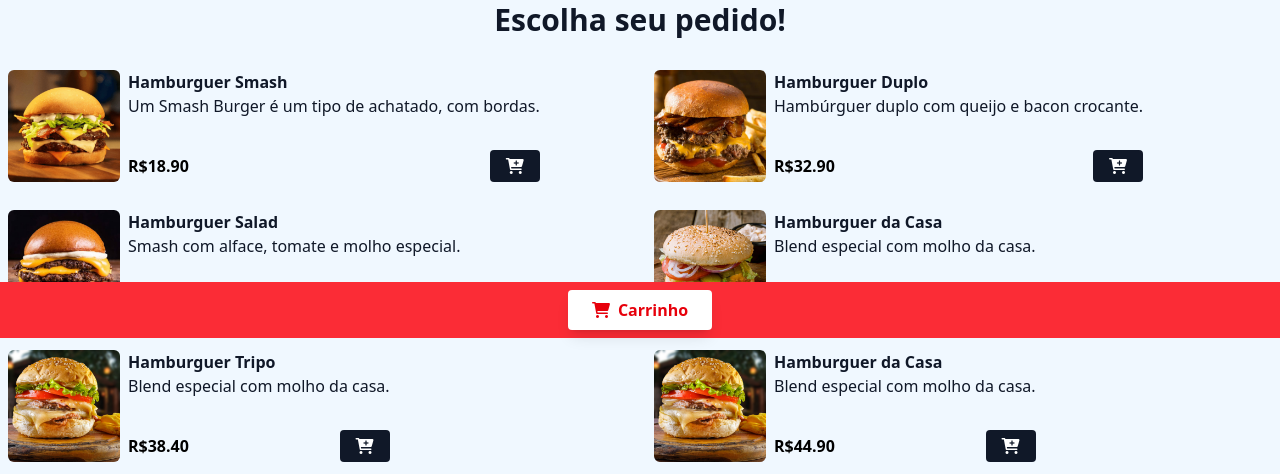
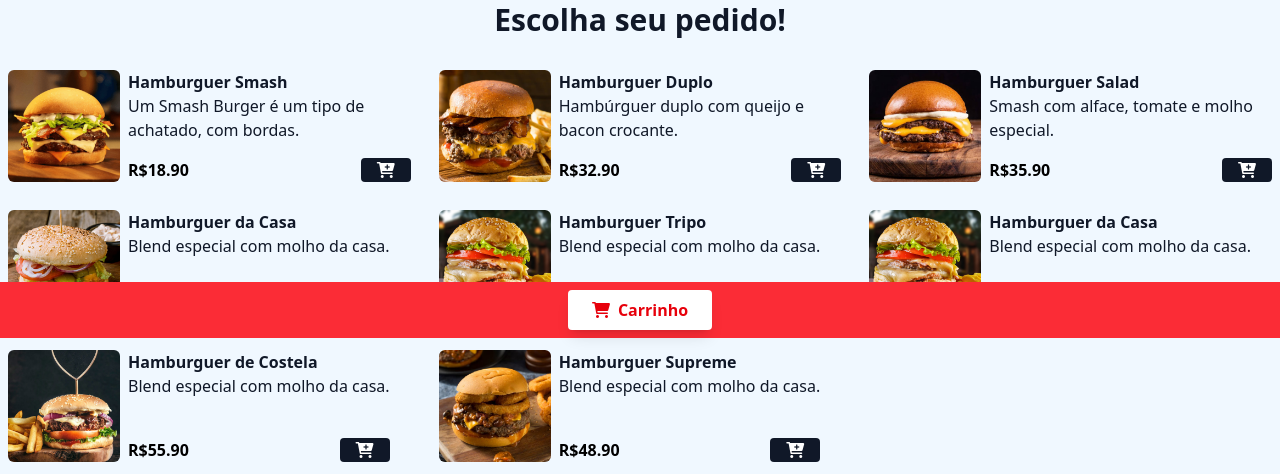
Before and after one commit to Flavio-Antonio-da-Silva/Hamburgueria, a React (Vite) app in the folder cardapio4/: page / in a window 1280 px wide. Shown: the part 462-936 px from the top of the page. Built offline with nearby package versions, Linux system fonts and the light colour scheme.

Commit message:
Alterei para três colunas.

```diff
--- a/cardapio4/src/components/Cardapio.jsx
+++ b/cardapio4/src/components/Cardapio.jsx
@@ -30,38 +30,34 @@ export default function Cardapio() {
       price: 30.00,
       img: '/src/assets/hamb-4.png',
     },
-     {
+    {
       name: 'Hamburguer Tripo',
       desc: 'Blend especial com molho da casa.',
       price: 38.40,
       img: '/src/assets/hamb-5.png',
     },
-
-     {
+    {
       name: 'Hamburguer da Casa',
       desc: 'Blend especial com molho da casa.',
       price: 44.90,
       img: '/src/assets/hamb-5.png',
     },
-
-     {
+    {
       name: 'Hamburguer de Costela',
       desc: 'Blend especial com molho da casa.',
       price: 55.90,
       img: '/src/assets/hamb-6.png',
     },
-
-     {
+    {
       name: 'Hamburguer Supreme',
       desc: 'Blend especial com molho da casa.',
       price: 48.90,
       img: '/src/assets/hamb-7.png',
     },
-
   ];
 
   return (
-    <section className="grid grid-cols-1 md:grid-cols-2 gap-7">
+    <section className="grid grid-cols-1 md:grid-cols-2 lg:grid-cols-3 gap-7">
       {produtos.map((item) => (
         <div key={item.name} className="flex gap-2">
           <img
@@ -78,7 +74,7 @@ export default function Cardapio() {
               <p className="font-bold text-black">R${item.price.toFixed(2)}</p>
               <button
                 onClick={() => addToCart(item)}
-                className="text-white bg-gray-900 px-4 py-1 rounded hover:bg-black"
+                className="flex items-center justify-center text-white bg-gray-900 px-4 py-1 rounded hover:bg-black"
               >
                 <i className="fa fa-cart-plus"></i>
               </button>
--- a/cardapio4/src/components/CartTotal.jsx
+++ b/cardapio4/src/components/CartTotal.jsx
@@ -1,16 +1,102 @@
-// Caminho: src/components/CartTotal.jsx
+// Caminho: src/components/Cardapio.jsx
 import React, { useContext } from 'react';
 import { CartContext } from '../context/CartContext';
 
-export default function CartTotal() {
-  const { getTotal } = useContext(CartContext);
+export default function Cardapio() {
+  const { addToCart } = useContext(CartContext);
+
+  const produtos = [
+    {
+      name: 'Hamburguer Smash',
+      desc: 'Um Smash Burger é um tipo de  achatado, com bordas.',
+      price: 18.90,
+      img: '/src/assets/hamb-1.png',
+    },
+    {
+      name: 'Hamburguer Duplo',
+      desc: 'Hambúrguer duplo com queijo e bacon crocante.',
+      price: 32.90,
+      img: '/src/assets/hamb-2.png',
+    },
+    {
+      name: 'Hamburguer Salad',
+      desc: 'Smash com alface, tomate e molho especial.',
+      price: 35.90,
+      img: '/src/assets/hamb-3.png',
+    },
+    {
+      name: 'Hamburguer da Casa',
+      desc: 'Blend especial com molho da casa.',
+      price: 30.00,
+      img: '/src/assets/hamb-4.png',
+    },
+    {
+      name: 'Hamburguer Tripo',
+      desc: 'Blend especial com molho da casa.',
+      price: 38.40,
+      img: '/src/assets/hamb-5.png',
+    },
+    {
+      name: 'Hamburguer da Casa',
+      desc: 'Blend especial com molho da casa.',
+      price: 44.90,
+      img: '/src/assets/hamb-5.png',
+    },
+    {
+      name: 'Hamburguer de Costela',
+      desc: 'Blend especial com molho da casa.',
+      price: 55.90,
+      img: '/src/assets/hamb-6.png',
+    },
+    {
+      name: 'Hamburguer Supreme',
+      desc: 'Blend especial com molho da casa.',
+      price: 48.90,
+      img: '/src/assets/hamb-7.png',
+    },
+  ];
 
   return (
-    <div className="mt-4">
-      <h3 className="text-lg font-semibold">Total:</h3>
-      <p className="text-xl font-bold text-green-600">
-        R${getTotal().toFixed(2)}
-      </p>
-    </div>
+    <section className="grid grid-cols-1 md:grid-cols-2 lg:grid-cols-3 gap-7">
+      {produtos.map((item) => (
+        <div key={item.name} className="flex gap-2">
+          <img
+            src={item.img}
+            alt={item.name}
+            className="w-28 h-28 rounded-md hover:scale-110 hover:-rotate-2 duration-300"
+          />
+          <div className="flex flex-col justify-between">
+            <div>
+              <p className="font-bold text-gray-900">{item.name}</p>
+              <p className="text-gray-900">{item.desc}</p>
+            </div>
+            <div className="flex items-center justify-between mt-3">
+              <p className="font-bold text-black">R${item.price.toFixed(2)}</p>
+              <button
+                onClick={() => addToCart(item)}
+                className="text-white bg-gray-900 p-2 rounded hover:bg-black"
+                aria-label={`Adicionar ${item.name} ao carrinho`}
+              >
+                {/* Ícone SVG de carrinho */}
+                <svg
+                  xmlns="http://www.w3.org/2000/svg"
+                  className="w-5 h-5"
+                  fill="none"
+                  viewBox="0 0 24 24"
+                  stroke="currentColor"
+                  strokeWidth={2}
+                >
+                  <path
+                    strokeLinecap="round"
+                    strokeLinejoin="round"
+                    d="M3 3h2l.4 2M7 13h10l4-8H5.4M7 13L5.4 5M7 13l-2 9h12l-2-9M9 21a1 1 0 100-2 1 1 0 000 2zm6 0a1 1 0 100-2 1 1 0 000 2z"
+                  />
+                </svg>
+              </button>
+            </div>
+          </div>
+        </div>
+      ))}
+    </section>
   );
 }
```
